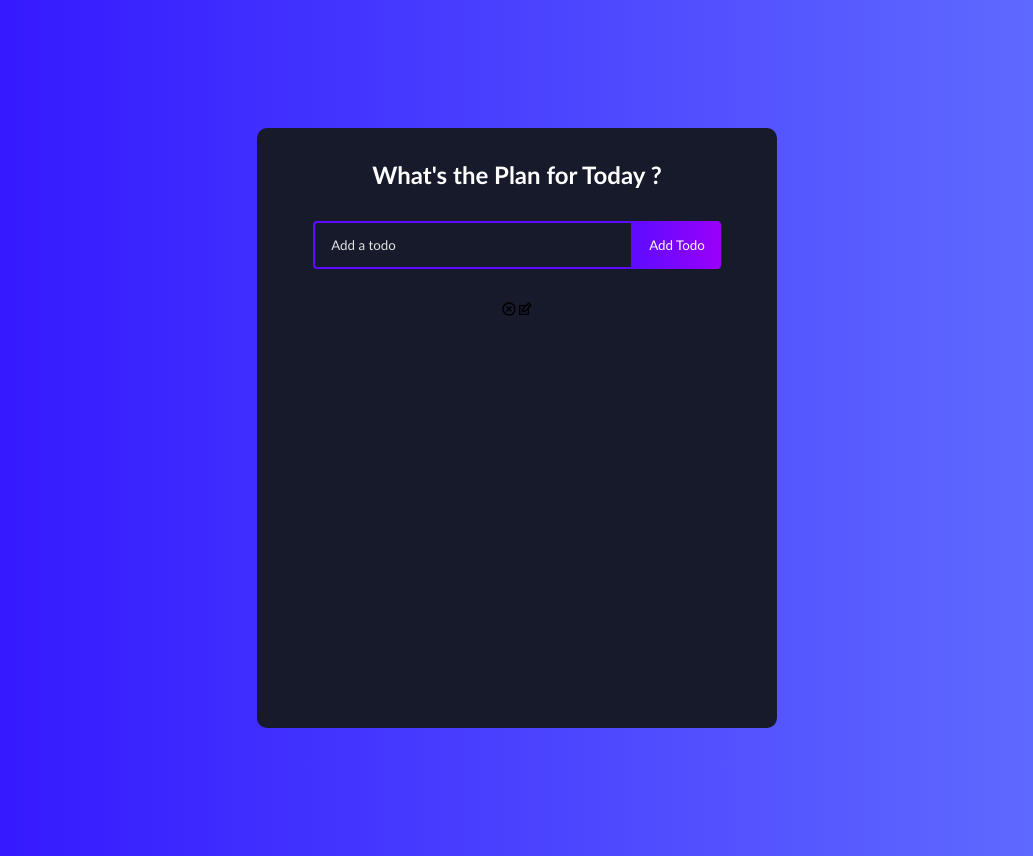
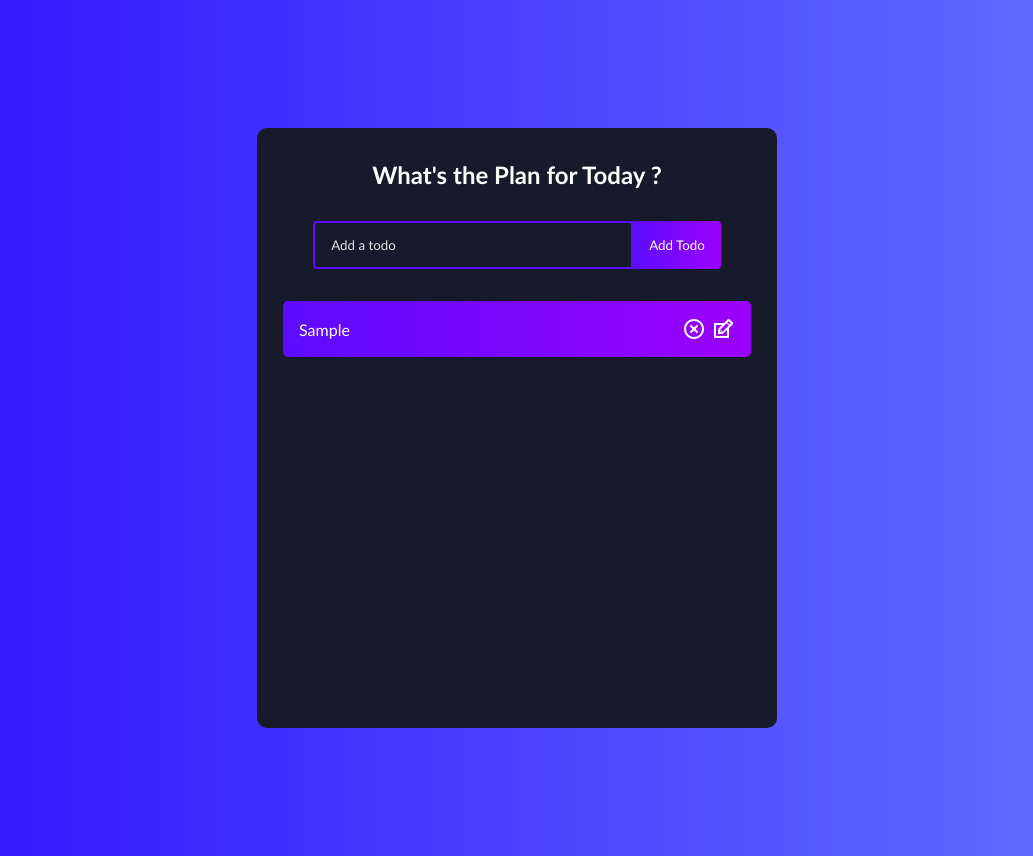
Before and after one commit to NickNikolaev/Todo-List, a React (Create React App) app: page / in a window 1280 px wide. Both pictures are taken after typing "Sample" into the empty fields and a click on the button "Add Todo". Shown: the whole page, without its empty margins (123-1156 px from the left). Built offline with nearby package versions, Linux system fonts and the light colour scheme.

Commit message:
Add .scss for "Todo" component and successfully display the added todos

```diff
--- /dev/null
+++ b/src/components/Todo/Todo.css
@@ -0,0 +1,38 @@
+.todo-row {
+  display: flex;
+  justify-content: space-between;
+  align-items: center;
+  margin: 4px auto;
+  color: white;
+  background: linear-gradient(90deg, #ff7614 0%, #ff5411 100%);
+  padding: 16px;
+  border-radius: 5px;
+  width: 90%;
+}
+.todo-row:nth-child(4n+1) {
+  background: linear-gradient(90deg, #5d0cff 0%, #9b00fa 100%);
+}
+.todo-row:nth-child(4n+2) {
+  background: linear-gradient(90deg, #ff0cf1 0%, #fa0087 100%);
+}
+.todo-row:nth-child(4n+3) {
+  background: linear-gradient(90deg, #5d0cff 0%, #9b00fa 100%);
+}
+
+.icons {
+  display: flex;
+  align-items: center;
+  font-size: 24px;
+  cursor: pointer;
+}
+
+.delete-icon {
+  margin-right: 5px;
+  color: white;
+}
+
+.edit-icon {
+  color: white;
+}
+
+/*# sourceMappingURL=Todo.css.map */
--- a/src/components/Todo/Todo.js
+++ b/src/components/Todo/Todo.js
@@ -1,8 +1,10 @@
 import React, {useState} from 'react';
 import {RiCloseCircleLine} from "react-icons/ri";
 import {TiEdit} from "react-icons/ti";
+import './Todo.css';
 
-const Todo = todo => {
+const Todo = props => {
+    console.log('text inside todo', props.todo);
     // Set the initial state of the todo element
     // const [edit, setEdit] = useState({
     //     id: null,
@@ -10,11 +12,11 @@ const Todo = todo => {
     // });
 
     return (
-        <div>
-            <div>{todo.text}</div>
+        <div className="todo-row">
+            <div>{props.todo.text}</div>
             <div className="icons">
-                <RiCloseCircleLine />
-                <TiEdit />
+                <RiCloseCircleLine className="delete-icon" />
+                <TiEdit className="edit-icon" />
             </div>
         </div>
     );
--- /dev/null
+++ b/src/components/Todo/Todo.scss
@@ -0,0 +1,62 @@
+$first-row-color: linear-gradient(
+                90deg,
+                rgba(93, 12, 255, 1) 0%,
+                rgba(155, 0, 250, 1) 100%
+);
+
+$second-row-color: linear-gradient(
+                90deg,
+                rgba(255, 12, 241, 1) 0%,
+                rgba(250, 0, 135, 1) 100%
+);
+
+$third-row-color: linear-gradient(
+                90deg,
+                rgba(20, 159, 255, 1) 0%,
+                rgba(17, 122, 255, 1) 100%
+);
+
+.todo-row {
+  display: flex;
+  justify-content: space-between;
+  align-items: center;
+  margin: 4px auto;
+  color: white;
+  background: linear-gradient(
+                  90deg,
+                  rgba(255, 118, 20, 1) 0%,
+                  rgba(255, 84, 17, 1) 100%
+  );
+
+  padding: 16px;
+  border-radius: 5px;
+  width: 90%;
+
+  &:nth-child(4n + 1) {
+    background: $first-row-color
+  }
+
+  &:nth-child(4n + 2) {
+    background: $second-row-color
+  }
+
+  &:nth-child(4n + 3) {
+    background: $first-row-color
+  }
+}
+
+.icons {
+  display: flex;
+  align-items: center;
+  font-size: 24px;
+  cursor: pointer;
+}
+
+.delete-icon {
+  margin-right: 5px;
+  color: white;
+}
+
+.edit-icon {
+  color: white;
+}
--- a/src/components/TodoList/TodoList.js
+++ b/src/components/TodoList/TodoList.js
@@ -23,10 +23,8 @@ const TodoList = () => {
             <h1>What's the Plan for Today ?</h1>
             <TodoForm addTodo={addTodo} todos={todos}/>
 
-            <div>
-                {/* Pass all todos to the Todo React Component */}
-                {todos.map(todo => <Todo key={todo.id} todo={todo}/>)}
-            </div>
+            {/* Pass all todos to the Todo React Component */}
+            {todos.map(todo => <Todo key={todo.id} todo={todo}/>)}
         </div>
     );
 };
```
Also changed, not shown: src/components/TodoList/TodoList.scss (line endings or trailing spaces), 1 other file (tests, documents, lock files or other folders).
